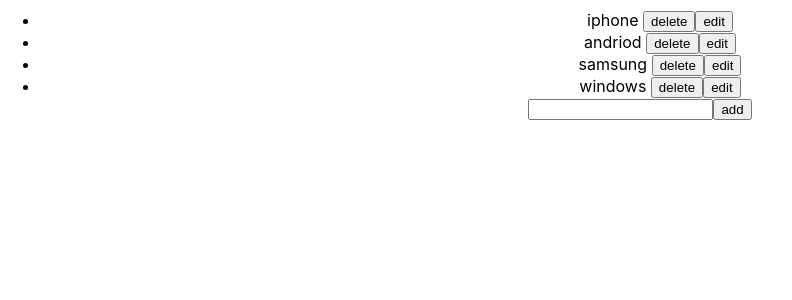
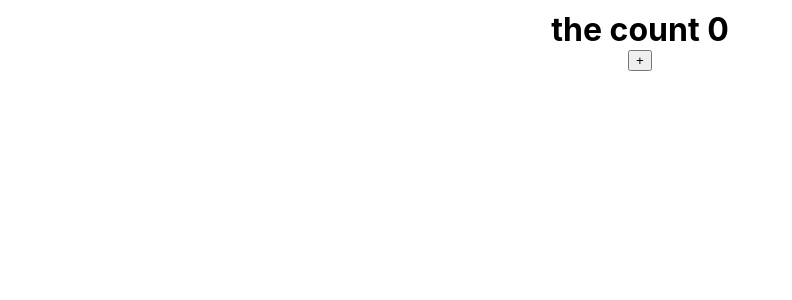
Before and after one commit to AbdullahAlhelal/LeranReactJs, a React (Create React App) app in the folder First/: page / in a window 1280 px wide. Shown: the top 300 px of the page, without its empty margins (0-792 px from the left). Built offline with nearby package versions, Linux system fonts and the light colour scheme.

Commit message:
use state with serveral Time

```diff
--- a/First/src/App.js
+++ b/First/src/App.js
@@ -1,64 +1,25 @@
 import logo from "./logo.svg";
 import "./App.css";
-import MyFirstCommpnant from "./MyFirstCommpnant";
-import Header from "./Header";
-import MyForm from "./Myform";
-import Post from "./Post";
 
 import { useState } from "react";
-import MyInput from "./myinput.js";
-let counter = 5;
+
+let counter = 0;
 function App() {
-  const [DeivceNameToaddinput, SetDeivceNameToadd] = useState("");
 
-  const [devices, Setdevices] = useState([
-    { id: 1, name: "iphone" },
-    { id: 2, name: "andriod" },
-    { id: 3, name: "samsung" },
-    { id: 4, name: "windows" },
-  ]);
-  function HandelDeleteItem(id) {
-    const itemWithoutDelete = devices.filter((x) => x.id !== id);
-    Setdevices(itemWithoutDelete);
+  function HandelCountPlus() {
+    // setcounter(counter + 1);
+    // setcounter(counter + 1);
+
+    setcounter((x) => x + 1);
+    setcounter((x) => x + 1);
 
   }
 
-  function HandeleditItem(id) {
-    const newarray = devices.map((device) => {
-      if (device.id === id) {
-        let newdevice = { ...device, name: DeivceNameToaddinput }
-        return newdevice;
-      } else
-        return device;
-    });
-    // debugger;
-    // newarray.push(DeivceNameToaddinput);
-    Setdevices(newarray);
-
-  }
-  const deviceslist = devices.map((item) => {
-    return <li key={item.id} >{item.name} <button onClick={() => HandelDeleteItem(item.id)}> delete</button>
-      <button onClick={() => HandeleditItem(item.id)}> edit</button></li>;
-  });
-
-  function handelClieck() {
-    // const newarray = [...devices];
-    // debugger;
-    // newarray.push(DeivceNameToaddinput);
-    // Setdevices(newarray);
-    Setdevices([...devices, { id: counter, name: DeivceNameToaddinput }]);
-  }
-
+  let [counter, setcounter] = useState(0)
   return (
     <div className="App" style={{ marginTop: "10px", fontSize: "1rem" }}>
-      <ul>{deviceslist}</ul>
-      <input
-        value={DeivceNameToaddinput}
-        onChange={(event) => {
-          SetDeivceNameToadd(event.target.value);
-        }}
-      ></input>
-      <button onClick={handelClieck}>add </button>
+      <h1> the count  {counter}</h1>
+      <button onClick={HandelCountPlus}>+</button>
     </div>
   );
 }
```
